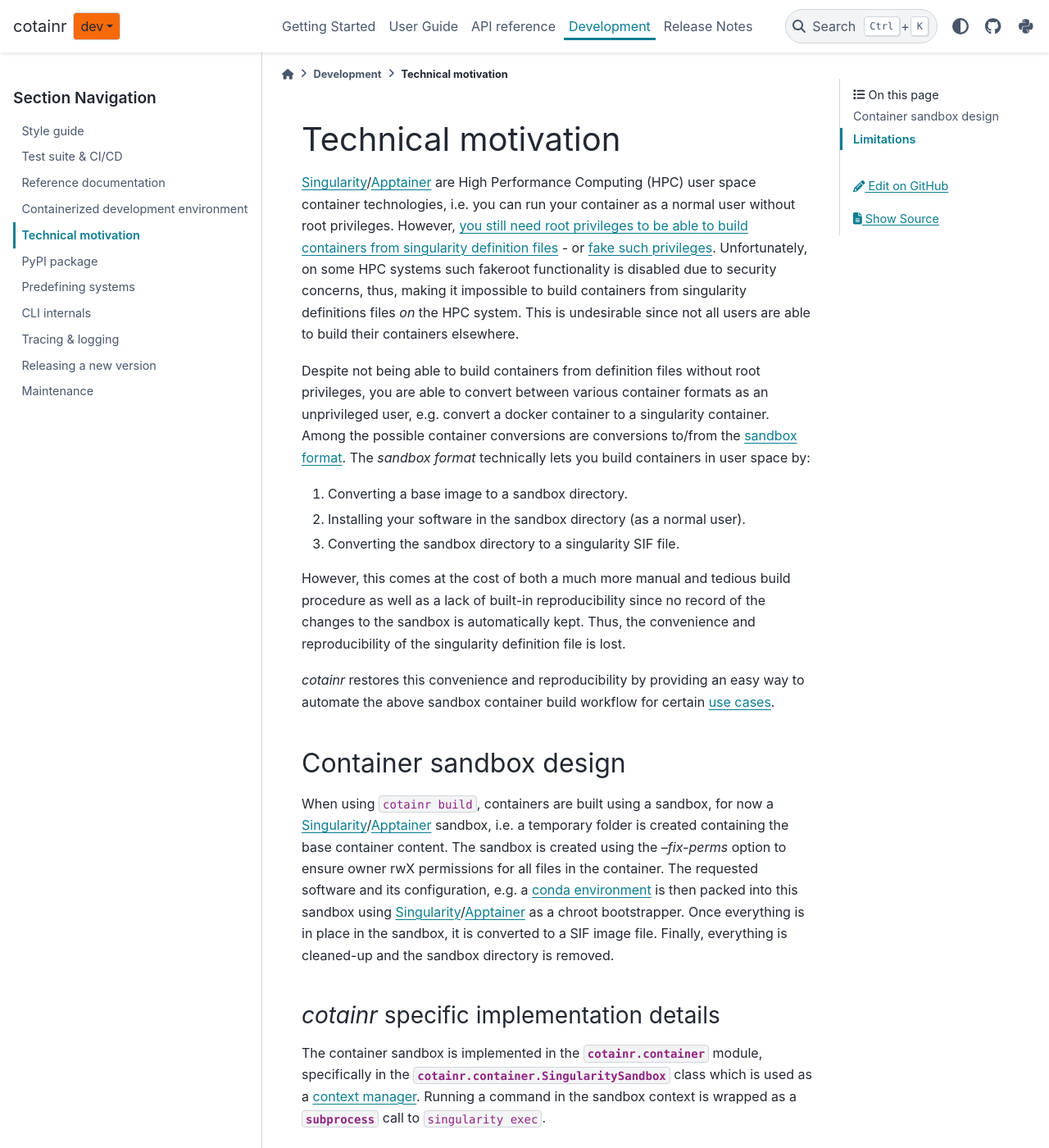
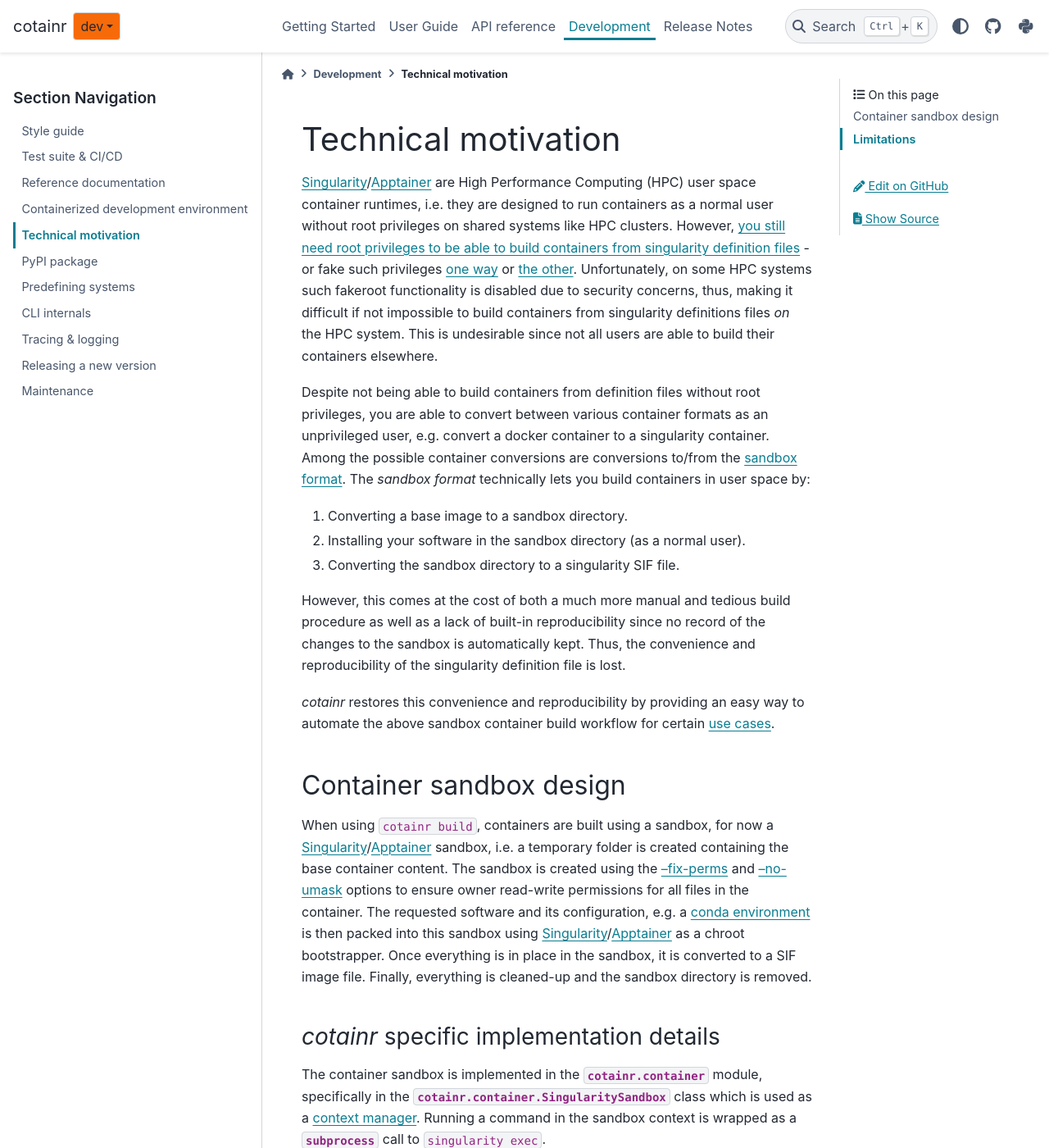
Before and after one commit to DeiC-HPC/cotainr, a Sphinx documentation site: the page built from doc/development/technical_motivation.rst, in a window 1280 px wide and 1400 px high. Shown: the whole window at 82% size. Built offline with Sphinx 7.4.7 and the PyData theme 0.15.4, drawn with Linux system fonts in a browser that asks for light colours; pages that are not in the unit, such as notebooks, are missing from menus; the version number could not be read and is left out; some of the changed text lies outside the part shown.

Commit message:
Minor updates to technical motivation docs.

```diff
--- a/doc/development/technical_motivation.rst
+++ b/doc/development/technical_motivation.rst
@@ -2,7 +2,7 @@
 
 Technical motivation
 ====================
-`Singularity`_/`Apptainer`_ are High Performance Computing (HPC) user space container technologies, i.e. you can run your container as a normal user without root privileges. However, `you still need root privileges to be able to build containers from singularity definition files <https://github.com/apptainer/singularity/issues/5941#issuecomment-821409323>`_ - or `fake such privileges <https://apptainer.org/docs/user/1.0/fakeroot.html>`_. Unfortunately, on some HPC systems such fakeroot functionality is disabled due to security concerns, thus, making it impossible to build containers from singularity definitions files *on* the HPC system. This is undesirable since not all users are able to build their containers elsewhere.
+`Singularity`_/`Apptainer`_ are High Performance Computing (HPC) user space container runtimes, i.e. they are designed to run containers as a normal user without root privileges on shared systems like HPC clusters. However, `you still need root privileges to be able to build containers from singularity definition files <https://github.com/apptainer/singularity/issues/5941#issuecomment-821409323>`_ - or fake such privileges `one way <https://apptainer.org/docs/user/latest/fakeroot.html>`_ or `the other <https://docs.sylabs.io/guides/3.11/user-guide/build_a_container.html#unprivilged-proot-builds>`_. Unfortunately, on some HPC systems such fakeroot functionality is disabled due to security concerns, thus, making it difficult if not impossible to build containers from singularity definitions files *on* the HPC system. This is undesirable since not all users are able to build their containers elsewhere.
 
 Despite not being able to build containers from definition files without root privileges, you are able to convert between various container formats as an unprivileged user, e.g. convert a docker container to a singularity container. Among the possible container conversions are conversions to/from the `sandbox format <http://apptainer.org/docs/user/main/build_a_container.html#creating-writable-sandbox-directories>`_. The `sandbox format` technically lets you build containers in user space by:
 
@@ -17,7 +17,7 @@ However, this comes at the cost of both a much more manual and tedious build pro
 
 Container sandbox design
 ------------------------
-When using :code:`cotainr build`, containers are built using a sandbox, for now a `Singularity`_/`Apptainer`_ sandbox, i.e. a temporary folder is created containing the base container content. The sandbox is created using the `--fix-perms` option to ensure owner rwX permissions for all files in the container. The requested software and its configuration, e.g. a :ref:`conda environment <conda_environments>` is then packed into this sandbox using `Singularity`_/`Apptainer`_  as a chroot bootstrapper. Once everything is in place in the sandbox, it is converted to a SIF image file. Finally, everything is cleaned-up and the sandbox directory is removed.
+When using :code:`cotainr build`, containers are built using a sandbox, for now a `Singularity`_/`Apptainer`_ sandbox, i.e. a temporary folder is created containing the base container content. The sandbox is created using the `--fix-perms <https://apptainer.org/docs/user/main/cli/apptainer_build.html#options>`_ and `--no-umask <https://apptainer.org/docs/user/main/cli/apptainer_exec.html#options>`_ options to ensure owner read-write permissions for all files in the container. The requested software and its configuration, e.g. a :ref:`conda environment <conda_environments>` is then packed into this sandbox using `Singularity`_/`Apptainer`_  as a chroot bootstrapper. Once everything is in place in the sandbox, it is converted to a SIF image file. Finally, everything is cleaned-up and the sandbox directory is removed.
 
 
 `cotainr` specific implementation details
```
Also changed, not shown: other parts of doc/development/technical_motivation.rst (+1 -1 lines).
